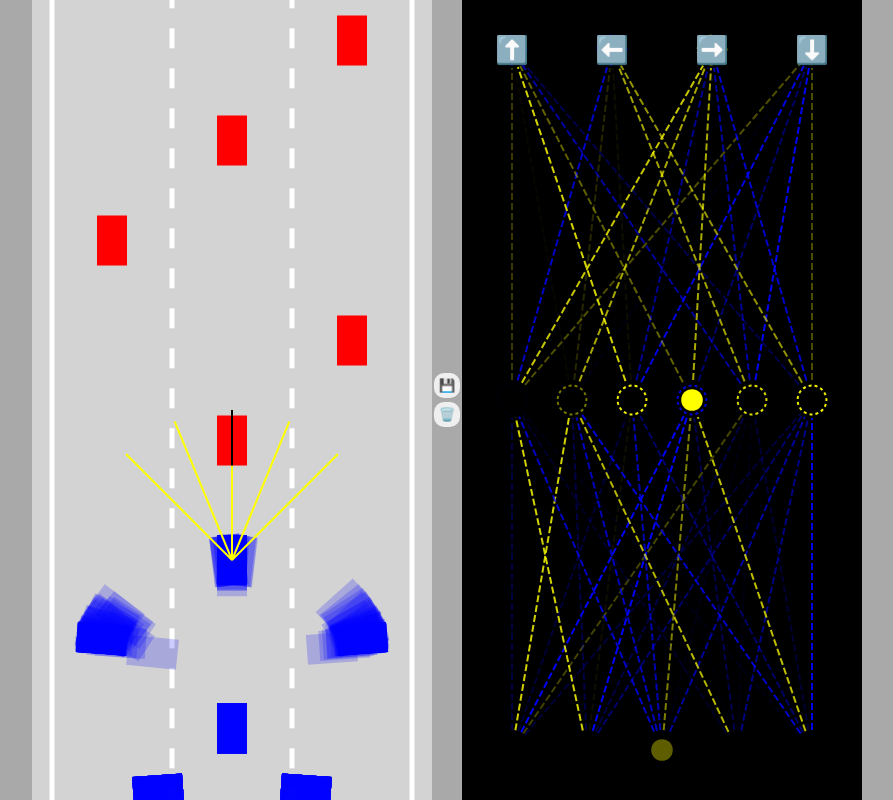
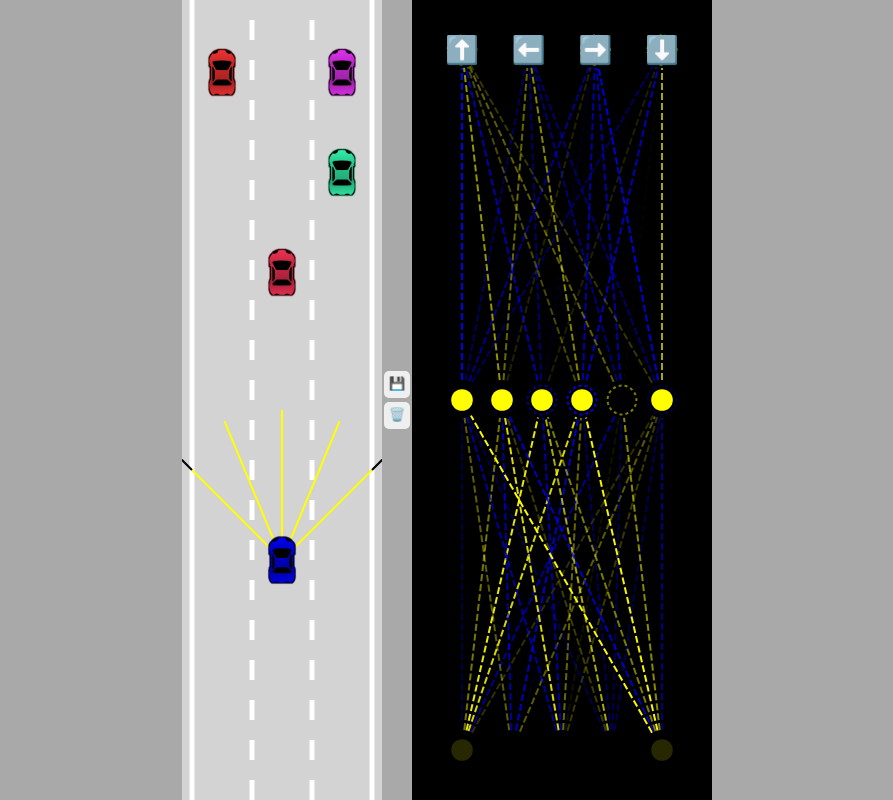
Before and after one commit to FarruxbekNozimov/self-driving-car, a plain HTML site: page index.html in a window 1280 px wide. Shown: the whole page, without its empty margins (193-1086 px from the left). Drawn offline with Linux system fonts and the light colour scheme; animation ran at ten frames a second.

Commit message:
why working

```diff
--- a/car.js
+++ b/car.js
@@ -1,5 +1,5 @@
 class Car {
-	constructor(x, y, width, height, controlType, maxSpeed = 3) {
+	constructor(x, y, width, height, controlType, maxSpeed = 3, color = "blue") {
 		this.x = x;
 		this.y = y;
 		this.width = width;
@@ -19,6 +19,23 @@ class Car {
 			this.brain = new NeuralNetwork([this.sensor.rayCount, 6, 4]);
 		}
 		this.controls = new Controls(controlType);
+
+		this.img = new Image();
+		this.img.src = "car.png";
+
+		this.mask = document.createElement("canvas");
+		this.mask.width = width;
+		this.mask.height = height;
+
+		const maskCtx = this.mask.getContext("2d");
+		this.img.onload = () => {
+			maskCtx.fillStyle = color;
+			maskCtx.rect(0, 0, this.width, this.height);
+			maskCtx.fill();
+
+			maskCtx.globalCompositeOperation = "destination-atop";
+			maskCtx.drawImage(this.img, 0, 0, this.width, this.height);
+		};
 	}
 
 	update(roadBorders, traffic) {
@@ -119,21 +136,31 @@ class Car {
 		this.y -= Math.cos(this.angle) * this.speed;
 	}
 
-	draw(ctx, color, drawSensor = false) {
-		if (this.damaged) {
-			ctx.fillStyle = "gray";
-		} else {
-			ctx.fillStyle = color;
-		}
-		ctx.beginPath();
-		ctx.moveTo(this.polygon[0].x, this.polygon[0].y);
-		for (let i = 1; i < this.polygon.length; i++) {
-			ctx.lineTo(this.polygon[i].x, this.polygon[i].y);
-		}
-		ctx.fill();
-
+	draw(ctx, drawSensor = false) {
 		if (this.sensor && drawSensor) {
 			this.sensor.draw(ctx);
 		}
+
+		ctx.save();
+		ctx.translate(this.x, this.y);
+		ctx.rotate(-this.angle);
+		if (!this.damaged) {
+			ctx.drawImage(
+				this.mask,
+				-this.width / 2,
+				-this.height / 2,
+				this.width,
+				this.height
+			);
+			ctx.globalCompositeOperation = "multiply";
+		}
+		ctx.drawImage(
+			this.img,
+			-this.width / 2,
+			-this.height / 2,
+			this.width,
+			this.height
+		);
+		ctx.restore();
 	}
 }
--- a/index.html
+++ b/index.html
@@ -1,8 +1,7 @@
 <!DOCTYPE html>
-<html>
 <head>
-		<link rel="stylesheet" href="style.css" />
-		<title>Self Driving car</title>
+    <title>Self-driving car - No libraries</title>
+    <link rel="stylesheet" href="style.css">
 </head>
 <body>
     <canvas id="carCanvas"></canvas>
--- a/main.js
+++ b/main.js
@@ -1,14 +1,14 @@
 const carCanvas = document.getElementById("carCanvas");
-carCanvas.width = 400;
+carCanvas.width = 200;
 const networkCanvas = document.getElementById("networkCanvas");
-networkCanvas.width = 400;
+networkCanvas.width = 300;
 
 const carCtx = carCanvas.getContext("2d");
 const networkCtx = networkCanvas.getContext("2d");
 
 const road = new Road(carCanvas.width / 2, carCanvas.width * 0.9);
 
-const N = 1000;
+const N = 1;
 const cars = generateCars(N);
 let bestCar = cars[0];
 if (localStorage.getItem("bestBrain")) {
@@ -21,16 +21,22 @@ if (localStorage.getItem("bestBrain")) {
 }
 
 const traffic = [
-	...generateTraffic(10),
-	// new Car(road.getLaneCenter(1), -100, 30, 50, "DUMMY", 2),
-	// new Car(road.getLaneCenter(0), -300, 30, 50, "DUMMY", 2),
-	// new Car(road.getLaneCenter(2), -300, 30, 50, "DUMMY", 2),
-	// new Car(road.getLaneCenter(0), -500, 30, 50, "DUMMY", 2),
-	// new Car(road.getLaneCenter(1), -500, 30, 50, "DUMMY", 2),
-	// new Car(road.getLaneCenter(0), -700, 30, 50, "DUMMY", 2),
-	// new Car(road.getLaneCenter(1), -700, 30, 50, "DUMMY", 2),
-	// new Car(road.getLaneCenter(2), -800, 30, 50, "DUMMY", 2),
-	// new Car(road.getLaneCenter(0), -900, 30, 50, "DUMMY", 2),
+	new Car(road.getLaneCenter(1), -100, 30, 50, "DUMMY", 2, getRandomColor()),
+	new Car(road.getLaneCenter(2), -200, 30, 50, "DUMMY", 2, getRandomColor()),
+	new Car(road.getLaneCenter(0), -300, 30, 50, "DUMMY", 2, getRandomColor()),
+	new Car(road.getLaneCenter(2), -300, 30, 50, "DUMMY", 2, getRandomColor()),
+	new Car(road.getLaneCenter(1), -400, 30, 50, "DUMMY", 2, getRandomColor()),
+	new Car(road.getLaneCenter(0), -500, 30, 50, "DUMMY", 2, getRandomColor()),
+	new Car(road.getLaneCenter(1), -500, 30, 50, "DUMMY", 2, getRandomColor()),
+	new Car(road.getLaneCenter(1), -600, 30, 50, "DUMMY", 2, getRandomColor()),
+	new Car(road.getLaneCenter(2), -700, 30, 50, "DUMMY", 2, getRandomColor()),
+	new Car(road.getLaneCenter(0), -800, 30, 50, "DUMMY", 2, getRandomColor()),
+	new Car(road.getLaneCenter(1), -900, 30, 50, "DUMMY", 2, getRandomColor()),
+	new Car(road.getLaneCenter(2), -1000, 30, 50, "DUMMY", 2, getRandomColor()),
+	new Car(road.getLaneCenter(0), -1100, 30, 50, "DUMMY", 2, getRandomColor()),
+	new Car(road.getLaneCenter(2), -1100, 30, 50, "DUMMY", 2, getRandomColor()),
+	new Car(road.getLaneCenter(1), -1200, 30, 50, "DUMMY", 2, getRandomColor()),
+	new Car(road.getLaneCenter(1), -1300, 30, 50, "DUMMY", 2, getRandomColor()),
 ];
 
 animate();
@@ -51,16 +57,6 @@ function generateCars(N) {
 	return cars;
 }
 
-function generateTraffic(N) {
-	const traffic = [];
-	for (let i = 1; i <= N; i++) {
-		traffic.push(
-			new Car(road.getLaneCenter(i % 3), -(i * 100), 30, 50, "DUMMY", 2)
-		);
-	}
-	return traffic;
-}
-
 function animate(time) {
 	for (let i = 0; i < traffic.length; i++) {
 		traffic[i].update(road.borders, []);
@@ -78,14 +74,14 @@ function animate(time) {
 
 	road.draw(carCtx);
 	for (let i = 0; i < traffic.length; i++) {
-		traffic[i].draw(carCtx, "red");
+		traffic[i].draw(carCtx);
 	}
 	carCtx.globalAlpha = 0.2;
 	for (let i = 0; i < cars.length; i++) {
-		cars[i].draw(carCtx, "blue");
+		cars[i].draw(carCtx);
 	}
 	carCtx.globalAlpha = 1;
-	bestCar.draw(carCtx, "blue", true);
+	bestCar.draw(carCtx, true);
 
 	carCtx.restore();
 
--- a/style.css
+++ b/style.css
@@ -6,6 +6,7 @@ body {
 	justify-content: center;
 	align-items: center;
 }
+
 #verticalButtons {
 	display: flex;
 	flex-direction: column;
@@ -13,12 +14,11 @@ body {
 
 button {
 	border: none;
-	border-radius: 10px;
-	padding: 5px 5px 5px 5px;
+	border-radius: 5px;
+	padding: 5px 5px 7px 5px;
 	margin: 2px;
 	cursor: pointer;
 }
-
 button:hover {
 	background: blue;
 }
@@ -26,7 +26,6 @@ button:hover {
 #networkCanvas {
 	background: black;
 }
-
 #carCanvas {
 	background: lightgray;
 }
--- a/utils.js
+++ b/utils.js
@@ -1,37 +1,37 @@
-function lerp(A,B,t){
-    return A+(B-A)*t;
+function lerp(A, B, t) {
+	return A + (B - A) * t;
 }
 
-function getIntersection(A,B,C,D){
-    const tTop=(D.x-C.x)*(A.y-C.y)-(D.y-C.y)*(A.x-C.x);
-    const uTop=(C.y-A.y)*(A.x-B.x)-(C.x-A.x)*(A.y-B.y);
-    const bottom=(D.y-C.y)*(B.x-A.x)-(D.x-C.x)*(B.y-A.y);
+function getIntersection(A, B, C, D) {
+	const tTop = (D.x - C.x) * (A.y - C.y) - (D.y - C.y) * (A.x - C.x);
+	const uTop = (C.y - A.y) * (A.x - B.x) - (C.x - A.x) * (A.y - B.y);
+	const bottom = (D.y - C.y) * (B.x - A.x) - (D.x - C.x) * (B.y - A.y);
 
-    if(bottom!=0){
-        const t=tTop/bottom;
-        const u=uTop/bottom;
-        if(t>=0 && t<=1 && u>=0 && u<=1){
+	if (bottom != 0) {
+		const t = tTop / bottom;
+		const u = uTop / bottom;
+		if (t >= 0 && t <= 1 && u >= 0 && u <= 1) {
 			return {
-                x:lerp(A.x,B.x,t),
-                y:lerp(A.y,B.y,t),
-                offset:t
-            }
+				x: lerp(A.x, B.x, t),
+				y: lerp(A.y, B.y, t),
+				offset: t,
+			};
 		}
 	}
 
 	return null;
 }
 
-function polysIntersect(poly1, poly2){
-    for(let i=0;i<poly1.length;i++){
-        for(let j=0;j<poly2.length;j++){
-            const touch=getIntersection(
+function polysIntersect(poly1, poly2) {
+	for (let i = 0; i < poly1.length; i++) {
+		for (let j = 0; j < poly2.length; j++) {
+			const touch = getIntersection(
 				poly1[i],
-                poly1[(i+1)%poly1.length],
+				poly1[(i + 1) % poly1.length],
 				poly2[j],
-                poly2[(j+1)%poly2.length]
+				poly2[(j + 1) % poly2.length]
 			);
-            if(touch){
+			if (touch) {
 				return true;
 			}
 		}
@@ -39,10 +39,15 @@ function polysIntersect(poly1, poly2){
 	return false;
 }
 
-function getRGBA(value){
-    const alpha=Math.abs(value);
-    const R=value<0?0:255;
-    const G=R;
-    const B=value>0?0:255;
-    return "rgba("+R+","+G+","+B+","+alpha+")";
+function getRGBA(value) {
+	const alpha = Math.abs(value);
+	const R = value < 0 ? 0 : 255;
+	const G = R;
+	const B = value > 0 ? 0 : 255;
+	return "rgba(" + R + "," + G + "," + B + "," + alpha + ")";
 }
+
+function getRandomColor() {
+	const hue = 290 + Math.random() * 260;
+	return "hsl(" + hue + ", 100%, 60%)";
+}
```
Also changed, not shown: 419-4193693_ferrari-488-gtb-red-car-png-image-pngpix.png (deleted), car.png (added), visualizer.js (line endings or trailing spaces). Lines whose indentation alone changed are shown as unchanged.
